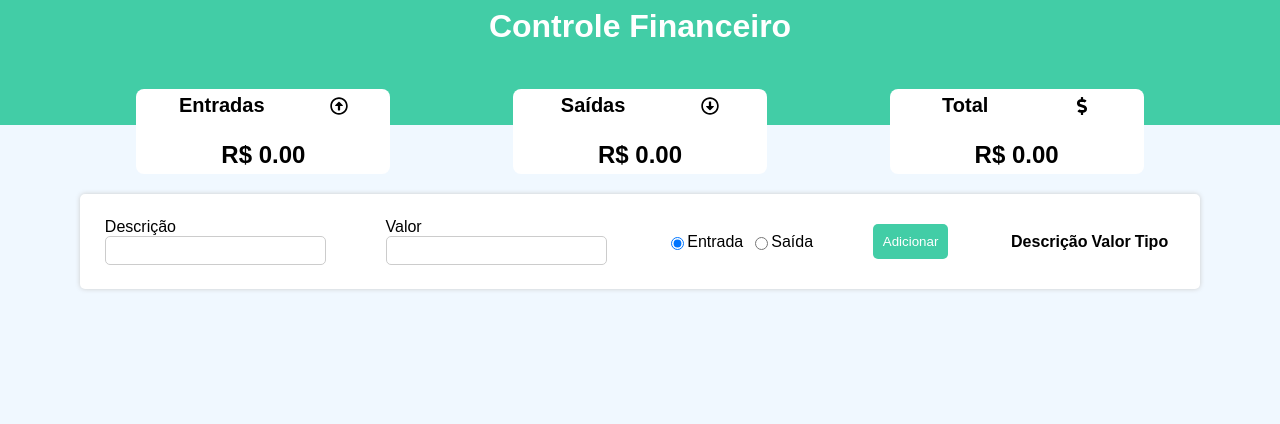
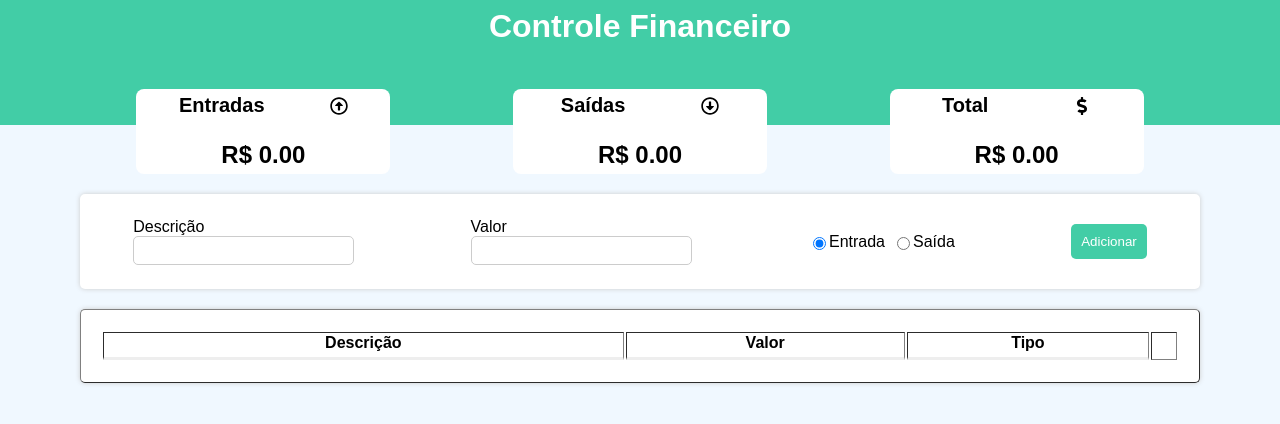
Before and after one commit to CristhianCezar/financial-control, a React (Create React App) app: page / in a window 1280 px wide. Shown: the top 424 px of the page. Built offline with nearby package versions, Linux system fonts and the light colour scheme.

Commit message:
solving alignment problem

```diff
--- a/src/components/form/Form.jsx
+++ b/src/components/form/Form.jsx
@@ -33,6 +33,7 @@ export default ({handleAdd, transactionsList, setTransactionsList}) => {
         };
 
         return (
+            <>
                 <div className="form">
                     <div className="inputContent">
                         <label htmlFor="descript">Descrição</label>
@@ -56,8 +57,9 @@ export default ({handleAdd, transactionsList, setTransactionsList}) => {
                     <div className="inputContent">
                         <button className="button" onClick={handlesalve}>Adicionar</button>
                     </div>
+                </div>
                 <Grid itens={transactionsList} setItens={setTransactionsList}/>
-            </div>
+            </>
 
         )
  }
--- a/src/components/grid/Grid.jsx
+++ b/src/components/grid/Grid.jsx
@@ -1,6 +1,7 @@
 import React from "react";
 import GridItem from "../../gridItem/GrindItem";
-import './Grid';
+import './Grid.css'
+
 
 export default function Grid({itens, setItens}) {
 
@@ -12,13 +13,13 @@ export default function Grid({itens, setItens}) {
 
 
     return (
-        <div>
-            <table className="table">
+        <React.Fragment>
+            <table className="table" border={1}>
                 <thead>
                     <tr className="tr">
-                        <th>Descrição</th>
-                        <th>Valor</th>
-                        <th>Tipo</th>
+                        <th className="th">Descrição</th>
+                        <th className="th">Valor</th>
+                        <th className="th">Tipo</th>
                         <th></th>
                     </tr>
                 </thead>
@@ -29,6 +30,6 @@ export default function Grid({itens, setItens}) {
                     ))}
                 </tbody>
             </table>
-        </div>
+        </React.Fragment>
     )
 }
--- a/src/gridItem/GridItem.css
+++ b/src/gridItem/GridItem.css
@@ -6,4 +6,5 @@
 svg {
     width: 18px;
     height: 18px;
+    cursor: pointer;
 }
--- a/src/gridItem/GrindItem.jsx
+++ b/src/gridItem/GrindItem.jsx
@@ -3,7 +3,7 @@ import './GridItem.css';
 import {FaRegArrowAltCircleDown, FaRegArrowAltCircleUp, FaTrash} from 'react-icons/fa';
 
 
-export default function GridItem(item, onDelete) {
+export default function GridItem({item, onDelete}) {
 
     const choiceIcon = item.expense ? <FaRegArrowAltCircleDown color="red"/> : <FaRegArrowAltCircleUp color="green"/>
 
```
Also changed, not shown: src/App.jsx (renamed from src/App.js). Lines whose indentation alone changed are shown as unchanged.
